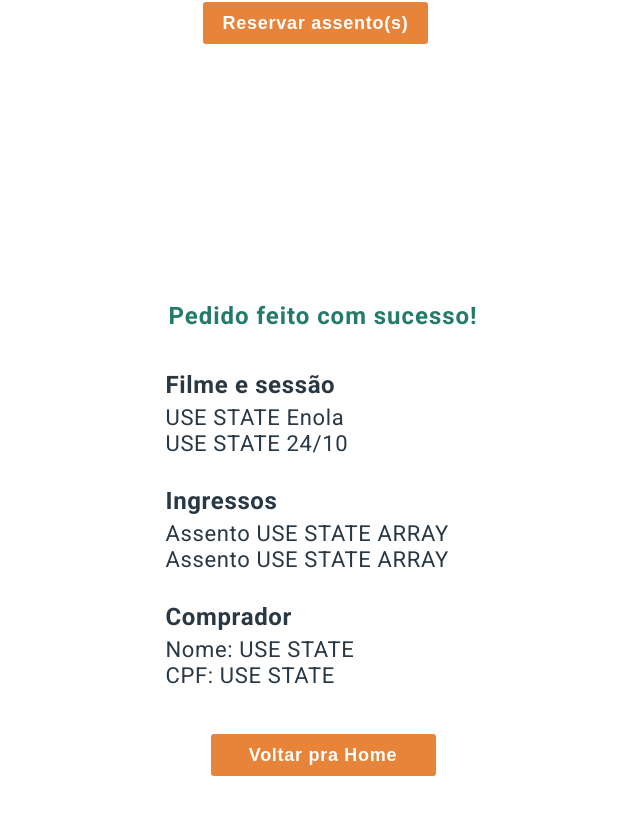
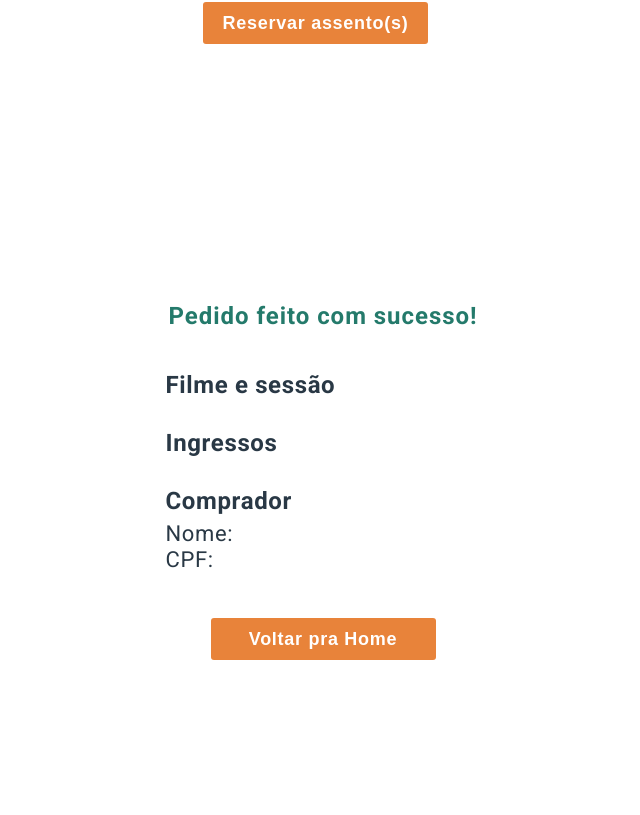
Before and after one commit to expeditus303/Cineflex, a React (Create React App) app: page / in a window 1280 px wide. Shown: the part 2185-3000 px from the top of the page, without its empty margins (317-957 px from the left). Built offline with nearby package versions, Linux system fonts and the light colour scheme.

Commit message:
inputs useState

```diff
--- a/src/components/Cineflex.js
+++ b/src/components/Cineflex.js
@@ -15,7 +15,9 @@ export default function Cineflex() {
 
   const [selectedSeat, setSelectedSeat] = useState([]);
 
-  console.log(selectedSeat)
+  const [name, setName] = useState('')
+
+  const [cpf, setCpf] = useState('')
 
   return (
     <Body>
@@ -36,9 +38,13 @@ export default function Cineflex() {
         selectedShowTime={selectedShowTime}
         selectedSeat={selectedSeat}
         setSelectedSeat={setSelectedSeat}
+        name={name}
+        setName={setName}
+        cpf={cpf}
+        setCpf={setCpf}
       />
 
-      <Success />
+      <Success selectedMovie={selectedMovie} selectedShowTime={selectedShowTime} selectedSeat={selectedSeat} name={name} cpf={cpf}/>
     </Body>
   );
 }
--- a/src/components/Input.js
+++ b/src/components/Input.js
@@ -1,20 +1,25 @@
 import styled from "styled-components";
 
-export default function Input() {
+export default function Input(props) {
+
+  const { name, setName, cpf, setCpf } = props
+
+  console.log(name)
+
   return (
     <InputContainer>
       <p>Nome do comprador:</p>
-      <input type="text" name="" id="" placeholder="Digite seu nome..." />
+      <input type="text" placeholder="Digite seu nome..." value={name} onChange={e => setName([e.target.value])} />
 
       <p>CPF do comprador:</p>
-      <input type="text" name="" id="" placeholder="Digite seu CPF..." />
+      <input type="number" placeholder="Digite seu CPF..." value={cpf} onChange={e => setCpf([e.target.value])}/>
 
       <div><button>Reservar assento(s)</button></div>
     </InputContainer>
   );
 }
 
-const InputContainer = styled.div`
+const InputContainer = styled.form`
   margin: 0px auto;
   width: 80%;
 
--- a/src/components/SeatCard.js
+++ b/src/components/SeatCard.js
@@ -42,6 +42,10 @@ const SeatCardStyle = styled.button`
   margin-right: 7px;
   margin-bottom: 18px;
 
+  &:hover:disabled {
+    cursor: default;
+  }
+
   &:hover {
     cursor: pointer;
   }
--- a/src/components/SeatsList.js
+++ b/src/components/SeatsList.js
@@ -11,6 +11,10 @@ export default function SeatsList(props) {
     selectedShowTime,
     selectedSeat,
     setSelectedSeat,
+    name,
+    setName,
+    cpf,
+    setCpf
   } = props;
 
   return (
@@ -43,7 +47,7 @@ export default function SeatsList(props) {
         </div>
       </SeatDescriptionContainer>
 
-      <Input />
+      <Input name={name} setName={setName} cpf={cpf} setCpf={setCpf}/>
 
       <SelectedMovie
         selectedMovie={selectedMovie}
--- a/src/components/Success.js
+++ b/src/components/Success.js
@@ -1,26 +1,30 @@
 import styled from "styled-components";
 
-export default function Success() {
+export default function Success(props) {
+
+  const { selectedMovie, selectedShowTime, selectedSeat, name, cpf } = props
+
   return (
     <>
       <SuccessStyle>Pedido feito com sucesso!</SuccessStyle>
 
       <InfoContainer>
         <h3 id="first">Filme e sessão</h3>
-        <p>USE STATE Enola</p>
-        <p>USE STATE 24/10</p>
+        <p>{selectedMovie.title}</p>
+        <p>{selectedShowTime[2]} {selectedShowTime[0]}</p>
       </InfoContainer>
 
       <InfoContainer>
         <h3>Ingressos</h3>
-        <p>Assento USE STATE ARRAY</p>
-        <p>Assento USE STATE ARRAY</p>
+        {selectedSeat.map((s) => (
+          <p key={s}>Assento {s}</p>
+        ))}
       </InfoContainer>
 
       <InfoContainer>
         <h3>Comprador</h3>
-        <p>Nome: USE STATE</p>
-        <p>CPF: USE STATE</p>
+        <p>Nome: {name}</p>
+        <p>CPF: {cpf}</p>
       </InfoContainer>
 
       <BackHomeButton>
```
